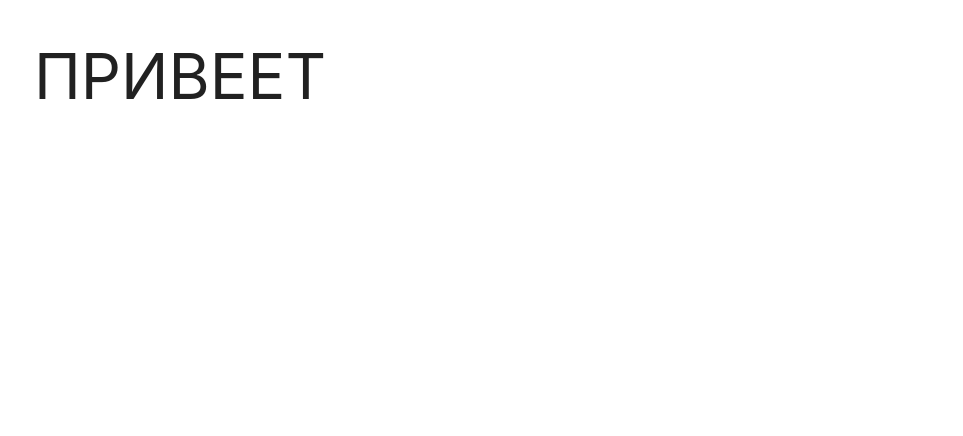
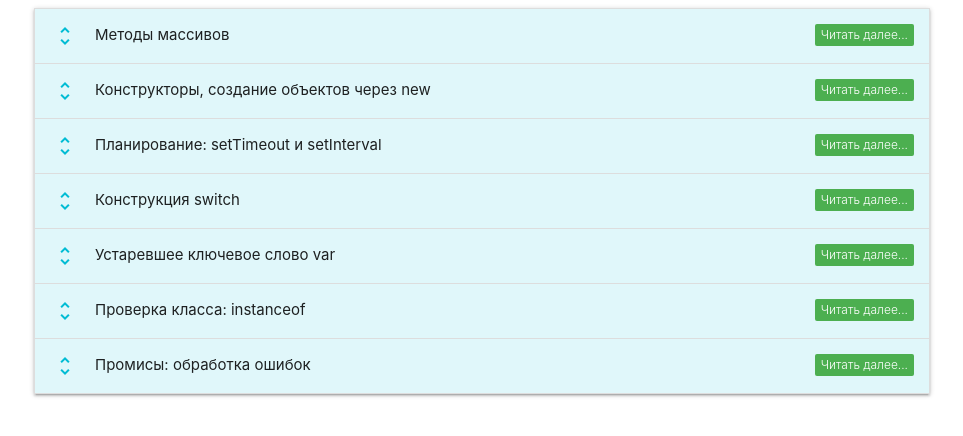
Before and after one commit to MikhailR1337/pet_project_one, a React (Create React App) app: page / in a window 1280 px wide. Shown: the top 436 px of the page, without its empty margins (158-1121 px from the left). Built offline with nearby package versions, Linux system fonts and the light colour scheme.

Commit message:
add article and artcileList

```diff
--- a/src/App.js
+++ b/src/App.js
@@ -1,9 +1,10 @@
 import React from 'react';
+import { ArticleList } from './components/ArticleList';
 
 const App = () => {
   return (
     <div className="container">
-      <h1>ПРИВЕЕТ</h1>
+      <ArticleList />
     </div>
   );
 }
--- /dev/null
+++ b/src/components/Article.js
@@ -0,0 +1,25 @@
+import React, { useState } from 'react';
+
+export const Article = ({ article }) => {
+    const [isOpen, setOpen] = useState(false);
+
+
+    const isOpenHandler = () => {
+        setOpen(!isOpen)
+    }
+
+    const toggleCollapsibleBody = isOpen ? "collapsible-body dsblock": "collapsible-body";
+    const toggleBadgeCaption = isOpen ? "Закрыть": "Читать далее...";
+    const toggleIconImage = isOpen ? "unfold_less": "unfold_more";
+
+    return (
+        <li key={article.id}>
+            <div className="collapsible-header cyan lighten-5" onClick={isOpenHandler}>
+                <i className="material-icons cyan-text">{toggleIconImage}</i>
+                {article.title}
+                <span className="new badge green" data-badge-caption={toggleBadgeCaption}></span>
+            </div>
+            <div className={toggleCollapsibleBody}><p>{article.text}</p></div>
+        </li>
+    )
+}
--- /dev/null
+++ b/src/components/ArticleList.js
@@ -0,0 +1,12 @@
+import React from 'react';
+import { Article } from './Article';
+import { articles } from '../fixtures';
+
+export const ArticleList = () => {
+    return (
+        <ul className="collapsible">
+            {articles.map(article => <Article article={article} />)}
+        </ul>
+
+    )
+}
--- a/src/index.css
+++ b/src/index.css
@@ -11,3 +11,14 @@ code {
   font-family: source-code-pro, Menlo, Monaco, Consolas, 'Courier New',
     monospace;
 }
+
+i {
+  cursor: pointer;
+}
+.vac {
+  vertical-align: center;
+}
+
+.dsblock {
+  display: block;
+}
```
Also changed, not shown: src/fixtures.js (renamed from fixtures.js).
